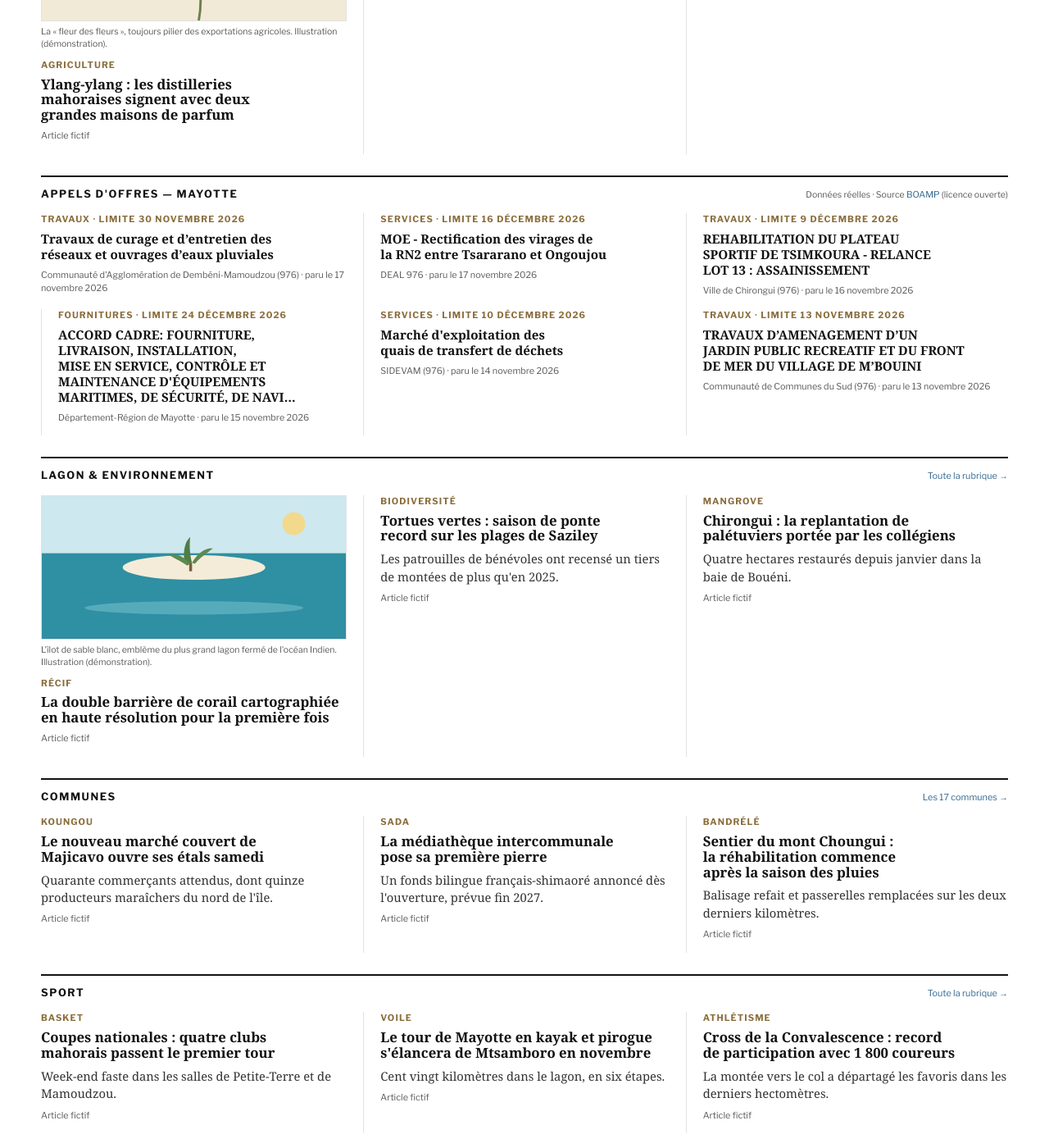
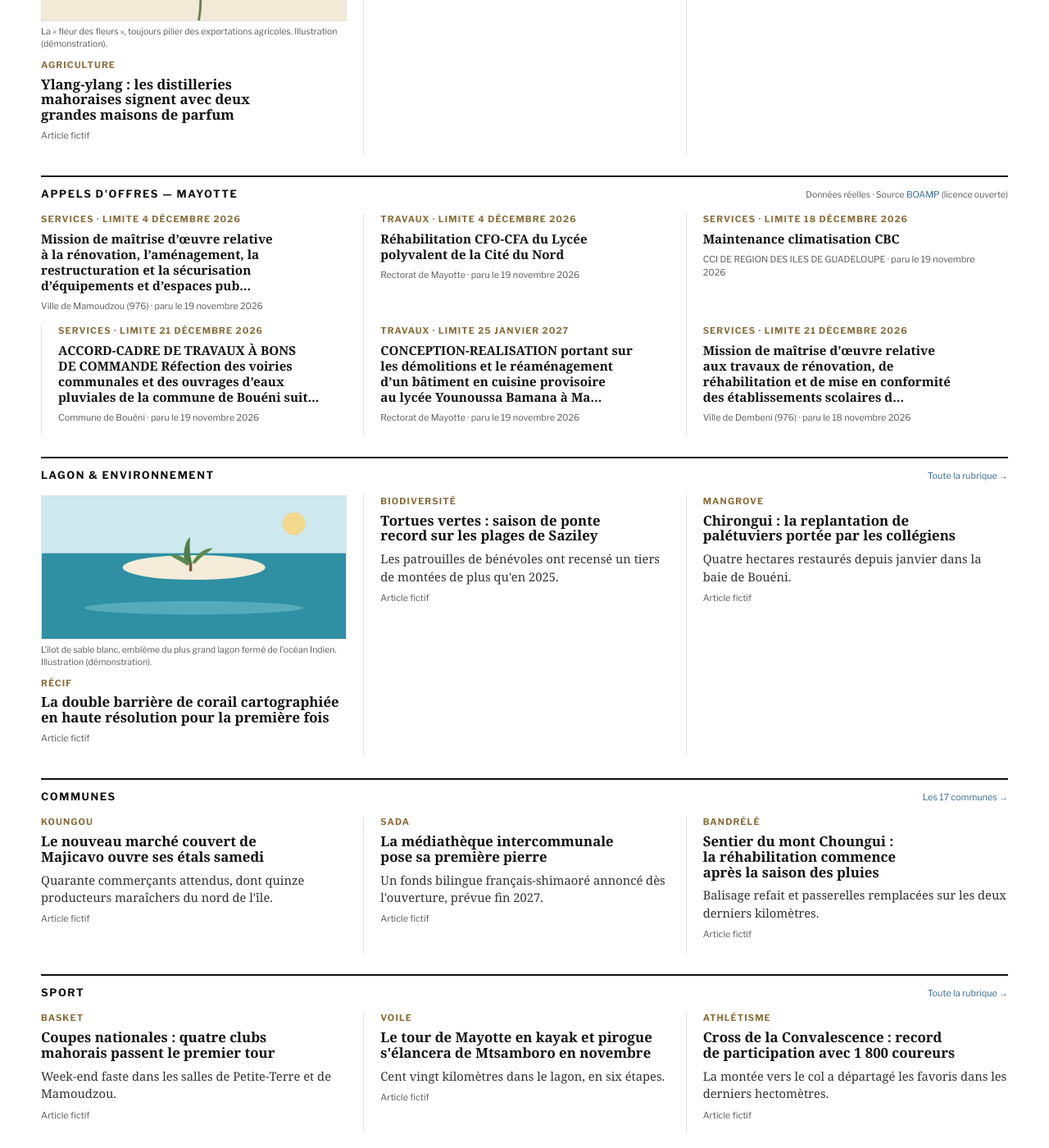
Before and after one commit to esdine/observateur-mayotte, a Jekyll site: the page built from index.html, in a window 1280 px wide and 1400 px high, scrolled down 1578 px. Shown: the whole window at 82% size. Built offline with Jekyll 4.4.1, drawn with Linux system fonts in a browser that asks for light colours; some web fonts are replaced; some of the changed text lies outside the part shown.

Commit message:
Édition du matin : météo et revue de presse

```diff
--- a/_data/marches.yml
+++ b/_data/marches.yml
@@ -1,44 +1,44 @@
 # Genere par outils/maj_marches.py - source BOAMP (open data, licence ouverte)
 avis:
-  - objet: "Travaux de curage et d’entretien des réseaux et ouvrages d’eaux pluviales"
-    acheteur: "Communauté d'Agglomération de Dembéni-Mamoudzou (976)"
+  - objet: "Mission de maîtrise d’œuvre relative à la rénovation, l’aménagement, la restructuration et la sécurisation d’équipements et d’espaces pub…"
+    acheteur: "Ville de Mamoudzou (976)"
+    type: "Services"
+    famille: "Marchés entre 90 k€ et seuils européens"
+    parution: "19 novembre 2026"
+    limite: "4 décembre 2026"
+    lien: "https://www.boamp.fr/pages/avis/?q=idweb:26-112224"
+  - objet: "Réhabilitation CFO-CFA du Lycée polyvalent de la Cité du Nord"
+    acheteur: "Rectorat de Mayotte"
     type: "Travaux"
-    famille: "Marchés européens"
-    parution: "17 novembre 2026"
-    limite: "30 novembre 2026"
-    lien: "https://www.boamp.fr/pages/avis/?q=idweb:26-110956"
-  - objet: "MOE - Rectification des virages de la RN2 entre Tsararano et Ongoujou"
-    acheteur: "DEAL 976"
+    famille: "Marchés entre 90 k€ et seuils européens"
+    parution: "19 novembre 2026"
+    limite: "4 décembre 2026"
+    lien: "https://www.boamp.fr/pages/avis/?q=idweb:26-112193"
+  - objet: "Maintenance climatisation CBC"
+    acheteur: "CCI DE REGION DES ILES DE GUADELOUPE"
     type: "Services"
     famille: "Marchés européens"
-    parution: "17 novembre 2026"
-    limite: "16 décembre 2026"
-    lien: "https://www.boamp.fr/pages/avis/?q=idweb:26-110854"
-  - objet: "REHABILITATION DU PLATEAU  SPORTIF DE TSIMKOURA - RELANCE LOT 13 : ASSAINISSEMENT"
-    acheteur: "Ville de Chirongui (976)"
+    parution: "19 novembre 2026"
+    limite: "18 décembre 2026"
+    lien: "https://www.boamp.fr/pages/avis/?q=idweb:26-111758"
+  - objet: "ACCORD-CADRE DE TRAVAUX À BONS DE COMMANDE Réfection des voiries communales et des ouvrages d’eaux pluviales de la commune de Bouéni suit…"
+    acheteur: "Commune de Bouéni"
+    type: "Services"
+    famille: "Marchés européens"
+    parution: "19 novembre 2026"
+    limite: "21 décembre 2026"
+    lien: "https://www.boamp.fr/pages/avis/?q=idweb:26-111746"
+  - objet: "CONCEPTION-REALISATION portant sur les démolitions et le réaménagement d’un bâtiment en cuisine provisoire au lycée Younoussa Bamana à Ma…"
+    acheteur: "Rectorat de Mayotte"
     type: "Travaux"
     famille: "Marchés entre 90 k€ et seuils européens"
-    parution: "16 novembre 2026"
-    limite: "9 décembre 2026"
-    lien: "https://www.boamp.fr/pages/avis/?q=idweb:26-110979"
-  - objet: "ACCORD CADRE: FOURNITURE, LIVRAISON, INSTALLATION, MISE EN SERVICE, CONTRÔLE ET MAINTENANCE D'ÉQUIPEMENTS MARITIMES, DE SÉCURITÉ, DE NAVI…"
-    acheteur: "Département-Région de Mayotte"
-    type: "Fournitures"
-    famille: "Marchés européens"
-    parution: "15 novembre 2026"
-    limite: "24 décembre 2026"
-    lien: "https://www.boamp.fr/pages/avis/?q=idweb:26-110664"
-  - objet: "Marché d'exploitation des quais de transfert de déchets"
-    acheteur: "SIDEVAM (976)"
+    parution: "19 novembre 2026"
+    limite: "25 janvier 2027"
+    lien: "https://www.boamp.fr/pages/avis/?q=idweb:26-112195"
+  - objet: "Mission de maîtrise d'œuvre relative aux travaux de rénovation, de réhabilitation et de mise en conformité des établissements scolaires d…"
+    acheteur: "Ville de Dembeni (976)"
     type: "Services"
     famille: "Marchés européens"
-    parution: "14 novembre 2026"
-    limite: "10 décembre 2026"
-    lien: "https://www.boamp.fr/pages/avis/?q=idweb:26-110144"
-  - objet: "TRAVAUX D’AMENAGEMENT D’UN JARDIN PUBLIC RECREATIF ET DU FRONT DE MER DU VILLAGE DE M’BOUINI"
-    acheteur: "Communauté de Communes du Sud (976)"
-    type: "Travaux"
-    famille: "Marchés européens"
-    parution: "13 novembre 2026"
-    limite: "13 novembre 2026"
-    lien: "https://www.boamp.fr/pages/avis/?q=idweb:26-110113"
+    parution: "18 novembre 2026"
+    limite: "21 décembre 2026"
+    lien: "https://www.boamp.fr/pages/avis/?q=idweb:26-111574"
--- a/_data/meteo.yml
+++ b/_data/meteo.yml
@@ -1,8 +1,8 @@
 # Genere par outils/maj_meteo.py - source Open-Meteo (donnees reelles)
-date_affichee: "Mercredi 18 novembre 2026"
+date_affichee: "Jeudi 19 novembre 2026"
 tmin: 25
-tmax: 30
-ciel: "Bruine"
-vent_kmh: 14
+tmax: 32
+ciel: "Bruine légère"
+vent_kmh: 8
 temp_mer: 29
-maj: "2026-11-18T13:43+0300"
+maj: "2026-11-19T13:44+0300"
--- a/_data/revue.yml
+++ b/_data/revue.yml
@@ -3,33 +3,33 @@ sources:
   - nom: "Mayotte Hebdo"
     site: "https://mayottehebdo.com/"
     titres:
-      - titre: "SOLIHA Mayotte organise une journée contre la précarité énergétique ce mercredi"
-        lien: "https://www.mayottehebdo.com/actualite/breves/soliha-mayotte-organise-une-journee-contre-la-precarite-energetique-ce-mercredi/"
-      - titre: "Mlezi Maore lance une campagne de sensibilisation sur les réalités de la prostitution"
-        lien: "https://www.mayottehebdo.com/actualite/breves/mlezi-maore-lance-une-campagne-de-sensibilisation-sur-les-realites-de-la-prostitution/"
-      - titre: "Recette des douanes : Mayotte sous tutelle réunionnaise ?"
-        lien: "https://www.mayottehebdo.com/actualite/politique/recette-des-douanes-mayotte-sous-tutelle-reunionnaise/"
-      - titre: "«On est constamment en hypervigilance» : au lycée de Kahani, les personnels se mobilisent contre les violences"
-        lien: "https://www.mayottehebdo.com/actualite/education/on-est-constamment-en-hypervigilance-au-lycee-de-kahani-les-personnels-se-mobilisent-contre-les-violences/"
+      - titre: "Bourses impayées : des étudiants infirmiers dénoncent plus de deux mois d’attente"
+        lien: "https://www.mayottehebdo.com/actualite/breves/bourses-impayees-des-etudiants-infirmiers-denoncent-plus-de-deux-mois-dattente/"
+      - titre: "Le Département-Région de Mayotte met aux enchères des véhicules de son parc automobile"
+        lien: "https://www.mayottehebdo.com/actualite/breves/le-departement-region-de-mayotte-met-aux-encheres-des-vehicules-de-son-parc-automobile/"
+      - titre: "Ramadan 2027 : les inscriptions à l’aide alimentaire prolongées jusqu’au 27 novembre à Mamoudzou"
+        lien: "https://www.mayottehebdo.com/actualite/breves/ramadan-2027-les-inscriptions-a-laide-alimentaire-prolongees-jusquau-27-novembre-a-mamoudzou/"
+      - titre: "Hajangoua : une jeune femme de 18 ans perd la vie dans un accident de la route"
+        lien: "https://www.mayottehebdo.com/actualite/breves/hajangoua-une-jeune-femme-de-18-ans-perd-la-vie-dans-un-accident-de-la-route/"
   - nom: "Le Journal de Mayotte"
     site: "https://lejournaldemayotte.yt/"
     titres:
-      - titre: "Mayotte : Pamandzi, Mamoudzou… où paie-t-on le plus d'impôt sur le revenu ?"
-        lien: "https://lejournaldemayotte.yt/articles/mayotte-pamandzi-mamoudzou-ou-paie-t-on-le-plus-dimpot-sur-le-revenu"
-      - titre: "Embouteillages à Mayotte : plus de 300 heures perdues et 1 125 euros de surcoût par an selon un baromètre"
-        lien: "https://lejournaldemayotte.yt/articles/embouteillages-a-mayotte-plus-de-300-heures-perdues-et-1-125-euros-de-surcout-par-an-selon-un-barometre"
-      - titre: "Mamoudzou : fermeture des services municipaux le 20 novembre pour l’opération de nettoyage"
-        lien: "https://lejournaldemayotte.yt/articles/mamoudzou-fermeture-des-services-municipaux-le-20-novembre-pour-loperation-de-nettoyage"
-      - titre: "Entrepreneurs mahorais : une matinée d’information avec Bpifrance le 2 décembre à Dembéni"
-        lien: "https://lejournaldemayotte.yt/articles/entrepreneurs-mahorais-une-matinee-dinformation-avec-bpifrance-le-2-decembre-a-dembeni"
+      - titre: "L’agriculture ultramarine au cœur d’un séminaire en ligne du réseau RITA le 8 décembre"
+        lien: "https://lejournaldemayotte.yt/articles/lagriculture-ultramarine-au-coeur-dun-seminaire-en-ligne-du-reseau-rita-le-8-decembre"
+      - titre: "Orientation et métiers : rendez-vous le 5 décembre 2026 à Dembéni pour une journée dédiée aux jeunes"
+        lien: "https://lejournaldemayotte.yt/articles/orientation-et-metiers-rendez-vous-le-5-decembre-2026-a-dembeni-pour-une-journee-dediee-aux-jeunes"
+      - titre: "Factures d’électricité, rénovation : quels dispositifs pour accompagner les ménages mahorais ?"
+        lien: "https://lejournaldemayotte.yt/articles/factures-delectricite-renovation-quels-dispositifs-pour-accompagner-les-menages-mahorais"
+      - titre: "Des jeunes de Mamoudzou ont participé au Congrès Guyane Enfance Jeunesse 2026"
+        lien: "https://lejournaldemayotte.yt/articles/des-jeunes-de-mamoudzou-ont-participe-au-congres-guyane-enfance-jeunesse-2026"
   - nom: "L'Info Kwezi"
     site: "https://www.linfokwezi.fr/"
     titres:
-      - titre: "Un baptême de plongée pour onze jeunes de M’Tsangamouji à la découverte des richesses du lagon"
-        lien: "https://www.linfokwezi.fr/un-bapteme-de-plongee-pour-onze-jeunes-de-mtsangamouji-a-la-decouverte-des-richesses-du-lagon/"
-      - titre: "Avec REMOTE, Mayotte cherche de nouvelles solutions pour avancer vers son autonomie énergétique"
-        lien: "https://www.linfokwezi.fr/avec-remote-mayotte-cherche-de-nouvelles-solutions-pour-avancer-vers-son-autonomie-energetique/"
-      - titre: "Une rencontre sur Snapchat conduit un homme devant le tribunal correctionnel"
-        lien: "https://www.linfokwezi.fr/une-rencontre-sur-snapchat-conduit-un-homme-devant-le-tribunal-correctionnel/"
+      - titre: "Violences urbaines en cours à Kaweni"
+        lien: "https://www.linfokwezi.fr/violences-urbaines-en-cours-a-kaweni/"
       - titre: "Votre France Mayotte Matin vient de paraître"
-        lien: "https://www.linfokwezi.fr/votre-france-mayotte-matin-vient-de-paraitre-249/"
+        lien: "https://www.linfokwezi.fr/votre-france-mayotte-matin-vient-de-paraitre-250/"
+      - titre: "Suite : Black-out à Mayotte : l’électricité revient progressivement, quartier par quartier"
+        lien: "https://www.linfokwezi.fr/suite-black-out-a-mayotte-lelectricite-revient-progressivement-quartier-par-quartier/"
+      - titre: "Black-out total à Mayotte : l’île plongée dans le noir en plein orage !"
+        lien: "https://www.linfokwezi.fr/black-out-total-a-mayotte-lile-plongee-dans-le-noir-en-plein-orage/"
```
